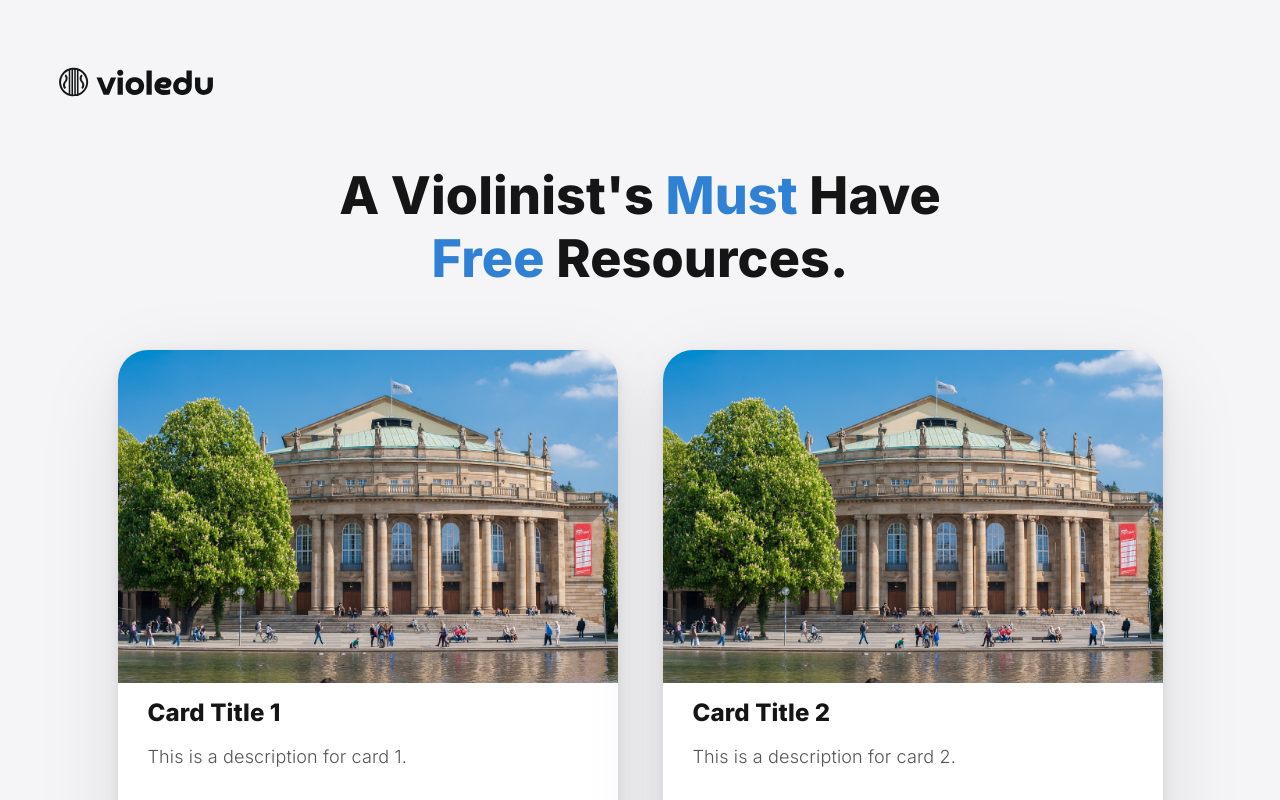
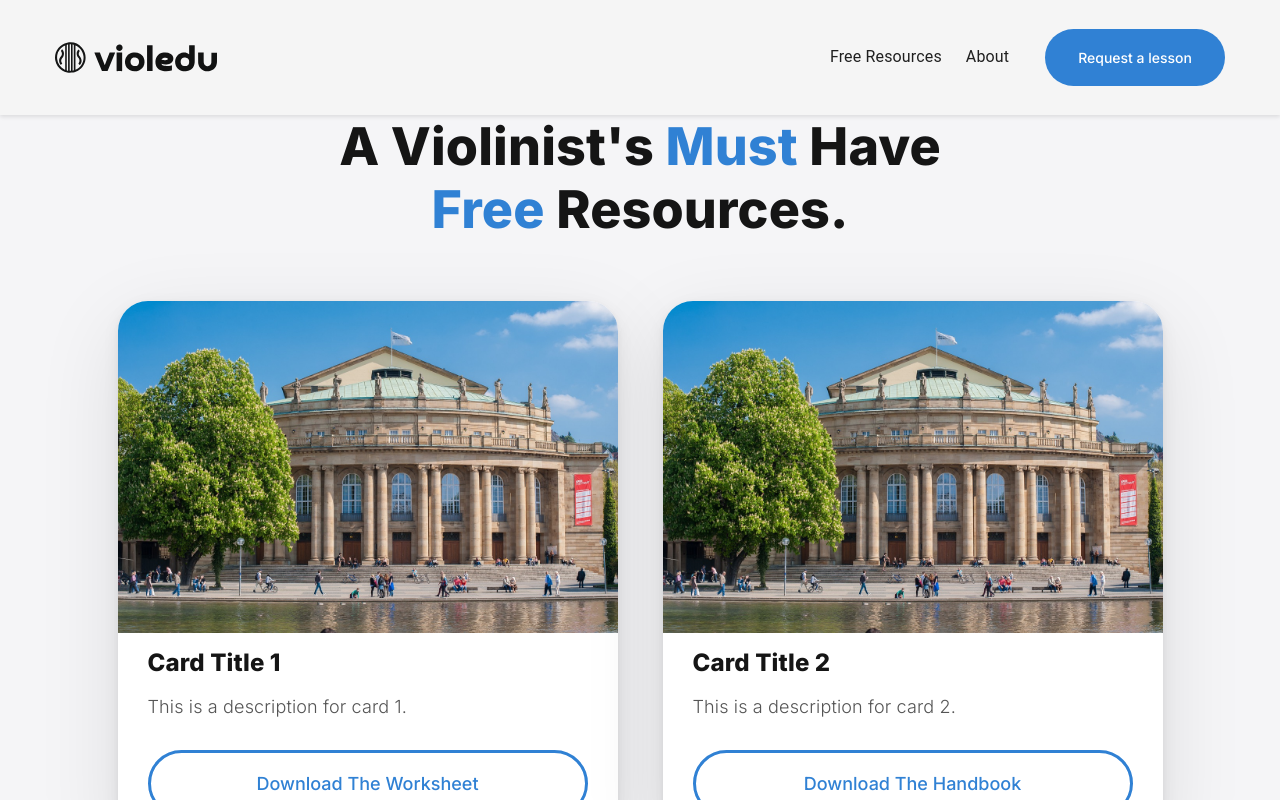
Before and after one commit to Violedu/violedu, a Next.js app: page /free-resources in a window 1280 px wide. Shown: the top 800 px of the page. Built offline with nearby package versions, Linux system fonts and the light colour scheme.

Commit message:
added transparent navbar to all pages

```diff
--- a/components/Drawer.tsx
+++ b/components/Drawer.tsx
@@ -8,7 +8,7 @@ type DrawerType = {
 };
 
 const Drawer: NextPage<DrawerType> = ({ onClose }) => {
-  const { onAboutClick, onLearningPathClick, onMentorClick, onRequestLessonClick, onFreeResourcesClick } = useNavBar();
+  const { onAboutClick, onRequestLessonClick, onFreeResourcesClick } = useNavBar();
 
   useEffect(() => {
     const scrollAnimElements = document.querySelectorAll(
@@ -52,17 +52,11 @@ const Drawer: NextPage<DrawerType> = ({ onClose }) => {
       <div className={styles.navBar}>
         <div className={styles.navBar1}>
           <div className={styles.menu}>
+            <a className={styles.menuItem} onClick={handleClick(onFreeResourcesClick)}>
+              Free Resources
+            </a>
             <a className={styles.menuItem} onClick={handleClick(onAboutClick)}>
               About
-            </a>
-            <a className={styles.menuItem} onClick={handleClick(onLearningPathClick)}>
-              Learning Path
-            </a>
-            <a className={styles.menuItem} onClick={handleClick(onMentorClick)}>
-              Mentor
-            </a>
-            <a className={styles.menuItem} onClick={handleClick(onFreeResourcesClick)}>
-              Free Resources
             </a>
           </div>
           <button className={styles.button} onClick={handleClick(onRequestLessonClick)}>
--- a/components/NavBar.tsx
+++ b/components/NavBar.tsx
@@ -7,15 +7,7 @@ import { useNavBar } from "../components/NavBarContext";
 
 const NavBar: NextPage = () => {
   const [isDrawerOpen, setDrawerOpen] = useState(false);
-  const { onAboutClick, onLearningPathClick, onMentorClick, onRequestLessonClick, onFreeResourcesClick } = useNavBar();
-
-  const onLogoImageClick = useCallback(() => {
-    window.scrollTo({
-      top: 0,
-      left: 0,
-      behavior: "smooth"
-    });
-  }, []);
+  const { onLogoImageClick, onAboutClick, onRequestLessonClick, onFreeResourcesClick } = useNavBar();
 
   const toggleDrawer = useCallback(() => {
     setDrawerOpen((prev) => !prev); // Toggle drawer state
@@ -37,17 +29,11 @@ const NavBar: NextPage = () => {
           />
           <div className={styles.navBar2}>
             <div className={styles.menu}>
+              <a className={styles.about} onClick={onFreeResourcesClick}>
+                Free Resources
+              </a>
               <a className={styles.about} onClick={onAboutClick}>
                 About
-              </a>
-              <a className={styles.about} onClick={onLearningPathClick}>
-                Learning Path
-              </a>
-              <a className={styles.about} onClick={onMentorClick}>
-                Mentor
-              </a>
-              <a className={styles.about} onClick={onFreeResourcesClick}>
-                Free Resources
               </a>
             </div>
             <div className={styles.buttons}>
--- a/components/NavBarContext.tsx
+++ b/components/NavBarContext.tsx
@@ -3,9 +3,8 @@ import { useRouter } from 'next/router'; // Import useRouter from next/router
 
 interface NavBarContextProps {
   navBarHeight: number;
+  onLogoImageClick: () => void;
   onAboutClick: () => void;
-  onLearningPathClick: () => void;
-  onMentorClick: () => void;
   onRequestLessonClick: () => void;
   onFreeResourcesClick: () => void; // Add the new function to the context interface
 }
@@ -22,7 +21,7 @@ export const useNavBar = () => {
 
 export const NavBarProvider = ({ children }: { children: ReactNode }) => {
   const [navBarHeight, setNavBarHeight] = useState(0);
-  const router = useRouter(); // Initialize the router
+  const router = useRouter();
 
   useEffect(() => {
     const navBar = document.querySelector("[data-scroll-to='navBar']");
@@ -31,28 +30,24 @@ export const NavBarProvider = ({ children }: { children: ReactNode }) => {
     }
   }, []);
 
-  const scrollToSection = (selector: string) => {
-    const anchor = document.querySelector(selector);
-    if (anchor) {
-      const offsetPosition = anchor.getBoundingClientRect().top + window.scrollY - navBarHeight;
-      window.scrollTo({
-        top: offsetPosition,
-        behavior: "smooth",
-      });
-    }
+  const onLogoImageClick = () => {
+    router.push('/');
   };
 
-  const onAboutClick = () => scrollToSection("[data-scroll-to='introAboutContainer']");
-  const onLearningPathClick = () => scrollToSection("[data-scroll-to='introLearningPath']");
-  const onMentorClick = () => scrollToSection("[data-scroll-to='introMentorContainer']");
-  const onRequestLessonClick = () => scrollToSection("[data-scroll-to='offersContainer']");
-
-  const onFreeResourcesClick = () => { // Define the new function
+  const onFreeResourcesClick = () => {
     router.push('/free-resources');
   };
 
+  const onAboutClick = () => {
+    router.push('/free-resources');
+  };
+
+  const onRequestLessonClick = () => {
+    router.push('/request');
+  };
+
   return (
-    <NavBarContext.Provider value={{ navBarHeight, onAboutClick, onLearningPathClick, onMentorClick, onRequestLessonClick, onFreeResourcesClick }}>
+    <NavBarContext.Provider value={{ navBarHeight, onLogoImageClick, onAboutClick, onRequestLessonClick, onFreeResourcesClick }}>
       {children}
     </NavBarContext.Provider>
   );
--- a/pages/free-resources.tsx
+++ b/pages/free-resources.tsx
@@ -2,7 +2,8 @@ import type { NextPage } from "next";
 import Head from "next/head";
 import { useEffect, useRef, useState } from "react";
 import { animate } from "motion";
-import GeneralNavBar from "../components/GeneralNavBar";
+import NavBar from "../components/NavBar";
+import { NavBarProvider } from "../components/NavBarContext";
 import GeneralFooter from "../components/GeneralFooter";
 import Card from "../components/Card";
 import styles from "./free-resources.module.css";
@@ -93,13 +94,14 @@ const FreeResources: NextPage = () => {
   }, [hasAnimatedHeadline, hasAnimatedCards]);
 
   return (
+    <NavBarProvider>
       <>
         <Head>
           <title>Violedu - Free Resources</title>
           <link rel="icon" href="/head_logo.png" />
         </Head>
+        <NavBar />
         <div className={styles.freeResources}>
-        <GeneralNavBar />
           <div className={styles.content}>
             <div className={styles.title} ref={headlineRef} style={{ opacity: 0, transform: 'translateY(24px)' }}>
               <div className={styles.titleLine}>
@@ -134,6 +136,7 @@ const FreeResources: NextPage = () => {
           <GeneralFooter />
         </div>
       </>
+    </NavBarProvider>
   );
 };
 
```
Also changed, not shown: pages/request.tsx (+5 -2 lines), pages/resources/worksheet.tsx (+5 -2 lines). Lines whose indentation alone changed are shown as unchanged.
